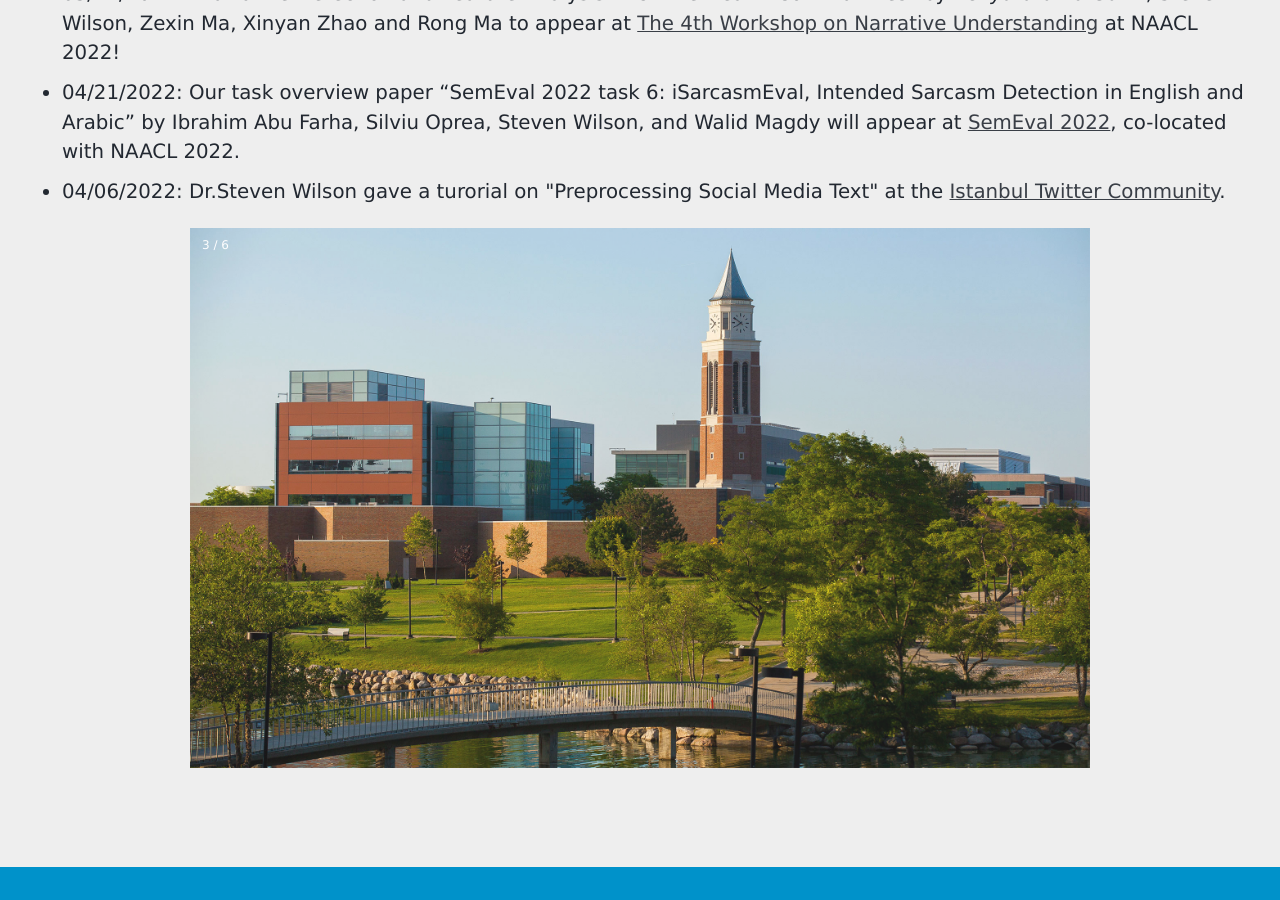
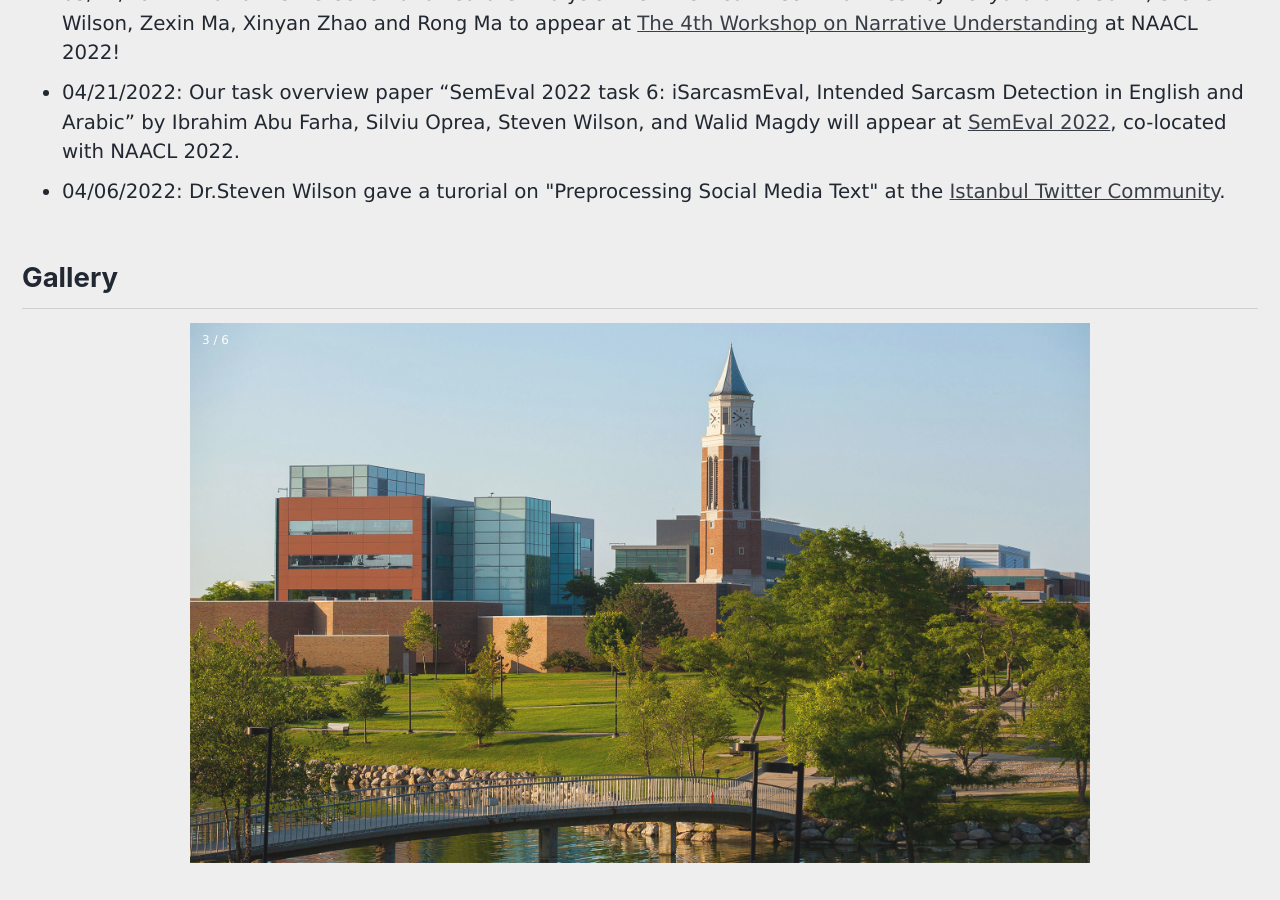
Before and after one commit to cocoa-nlp/cocoa-nlp.github.io, a Jekyll site: the page built from index.html, in a window 1280 px wide and 900 px high, scrolled down 848 px. Built offline with Jekyll 4.4.1, drawn with Linux system fonts in a browser that asks for light colours; cached includes are drawn as plain includes; the list of posts is cut into pages by our own code.

Commit message:
changes to index.html Added gallery heading

```diff
--- a/index.html
+++ b/index.html
@@ -149,8 +149,11 @@ header:
     </ul>
 
 
+      </section>
 
-      </section>
+      <section>
+        <h2 id="gallery">Gallery<a class="header-link" href="#gallery" title="Permalink"><span class="sr-only">Permalink</span><i class="fas fa-link"></i></a></h2>
+
       <div class="slideshow-container">
         <div class="mySlides fade">
           <div class="numbertext">1 / 6</div>
```
Also changed, not shown: 2 other files.
